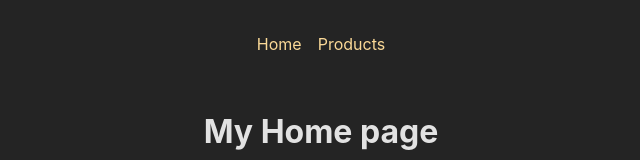
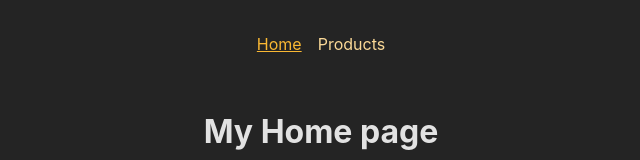
Before and after one commit to Olegborodko/react-udemy-chapter-21-router, a React (Create React App) app: page / in a window 1280 px wide. Shown: the top 160 px of the page, without its empty margins (319-959 px from the left). Built offline with nearby package versions, Linux system fonts and the light colour scheme.

Commit message:
NavLink, underline current link

```diff
--- a/src/components/MainNavigation.js
+++ b/src/components/MainNavigation.js
@@ -1,12 +1,16 @@
-import { Link } from "react-router-dom";
+import { NavLink } from "react-router-dom";
 import classes from './MainNavigation.module.css';
 
 function MainNavigation() {
   return <header className={classes.header}>
     <nav>
       <ul className={classes.list}>
-        <li><Link to="/">Home</Link></li>
-        <li><Link to="/products">Products</Link></li>
+        <li><NavLink to="/" className={({ isActive }) =>
+          isActive ? classes.active : undefined
+        } end>Home</NavLink></li>
+        <li><NavLink to="/products" className={({ isActive }) =>
+          isActive ? classes.active : undefined
+        }>Products</NavLink></li>
       </ul>
     </nav>
   </header>
```
